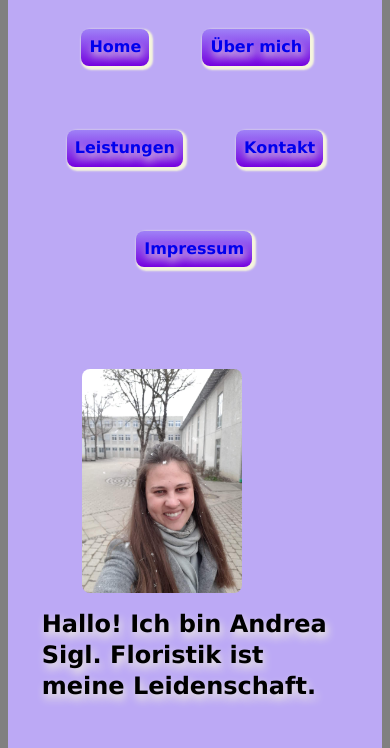
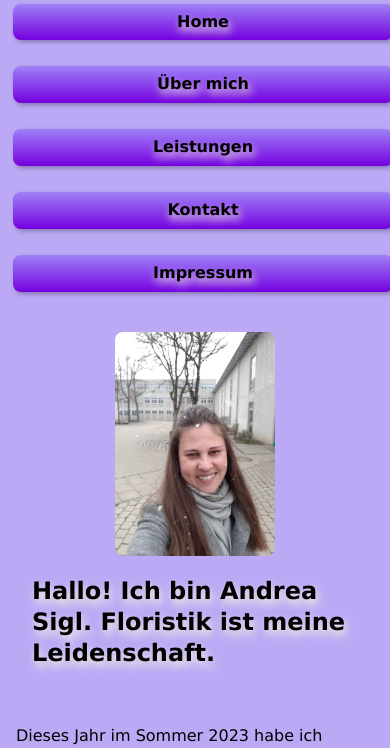
Before and after one commit to Webdream27/website-webdream, a plain HTML site: page mmde10y/uebermich.html in a window 390 px wide. Shown: the part 102-850 px from the top of the page. Drawn offline with Linux system fonts and the light colour scheme.

Commit message:
Refactor CSS for improved layout and responsiveness
Updated styles for layout and responsiveness, including navigation and media queries.

```diff
--- a/mmde10y/style.css
+++ b/mmde10y/style.css
@@ -2,80 +2,60 @@ body {
     font: 100%/1.3 Verdana, Arial, Helvetica, sans-serif;
     color: #000;
     background: gray;
-
-
+    margin: 0;
+    padding: 0;
 }
-
-
 
 #holder {
     background: #BCA9F5;
     margin: 0 auto;
     display: flex;
     flex-wrap: wrap;
+    max-width: 100%;
 }
 
-
-
 header {
-    min-width:95%;
     background: #7401DF;
     width: 100%;
 }
 
-
-
-h1 {
+h1, h2, h4 {
     text-shadow: beige 2px 5px 8px;
+    padding-left: 1rem;
 }
-
-h2 {
-    text-shadow: beige 2px 5px 8px;
-}
-
-h4 {
-    text-shadow: beige 2px 5px 8px;
-}
-
-
-
-
 
 nav {
     text-align: center;
+    width: 100%;
+}
 
-
-}
 nav ul {
     margin: 0;
     padding: 0.1rem;
-    display: inline;
+    display: flex;
+    justify-content: center;
+    flex-wrap: wrap;
+    list-style: none;
 }
 
-
 nav ul li {
-    margin: 0.5rem 0;
+    margin: 0.5rem;
     font-size: 120%;
-    list-style: none;
     padding: 0.5rem;
-    display: inline-flex;
-    justify-content: space-around;
-    flex: 0 0 auto;
 }
 
 nav a:link {
-    display: inline;
+    display: inline-block;
     background-color: #9F81F7;
     border-radius: 0.5em;
-    width: 90%;
     font-size: 1rem;
-    margin: 1rem;
-    padding: 0.5rem;
+    padding: 0.5rem 1rem;
     text-decoration: none;
     font-weight: bold;
     text-shadow: beige 2px 5px 8px;
-    box-shadow: beige 2px 2px 2px 2px;
+    box-shadow: 2px 2px 5px rgba(0,0,0,0.3);
     background-image: linear-gradient(#9F81F7, #7401DF);
+    color: #000;
 }
 
 nav a:visited,
@@ -83,37 +63,30 @@ nav a:hover,
 nav a:active,
 nav a:focus {
     color: beige;
-    max-height: 3rem;
 }
 
-
 main {
-    padding: 9%;
-
+    padding: 5%;
+    flex: 1 1 100%;
 }
-
 
 aside {
     background: #9F81F7;
-    padding: 0.5rem;
-
+    padding: 1rem;
+    flex: 1 1 100%;
 }
 
 aside p {
     font-variant: small-caps;
-
 }
-
-
 
 footer {
     padding: 0.5rem;
     border-top: 0.1rem solid blue;
     width: 100%;
     color: aquamarine;
+    text-align: center;
 }
-
-
 
 .firma {
     font: bold 200% Georgia, "Times New Roman", Times, serif;
@@ -122,35 +95,78 @@ footer {
     padding: 1.5rem;
 }
 
-
+/* --- Bilder und Formular --- */
 #blumenbild {
     margin: 0 15.5%;
+    text-align: center;
 }
 
 .blumen {
     width: 10rem;
     height: 10rem;
     border-radius: 0.5em;
+    object-fit: cover;
 }
 
 .profilbild {
     width: 10rem;
     height: 14rem;
     float: left;
+    margin-right: 1rem;
+    margin-bottom: 1rem;
     border-radius: 0.5em;
-
 }
-
 
 article figure {
     float: left;
+    margin-right: 1rem;
 }
 
 #formular {
     float: left;
     margin-left: 0;
+    width: 100%;
+    max-width: 400px;
 }
 
 #hallo {
     max-height: 3%;
 }
+
+/* --- RESPONSIVE DESIGN --- */
+
+@media (max-width: 768px) {
+    /* Hebt Floats auf, damit alles untereinander steht */
+    .profilbild, #formular, article figure {
+        float: none;
+        display: block;
+        margin: 10px auto;
+        text-align: center;
+    }
+
+    /* Zentriert Bilder auf kleinen Bildschirmen */
+    #blumenbild {
+        margin: 0 auto;
+    }
+
+    /* Macht das Menü mobilfreundlich */
+    nav ul {
+        flex-direction: column;
+    }
+
+    nav ul li {
+        width: 100%;
+        margin: 5px 0;
+    }
+
+    nav a:link {
+        display: block;
+        width: 90%;
+        margin: 0 auto;
+    }
+
+    /* Verhindert, dass Text oder Container seitlich rausgehen */
+    main {
+        padding: 1rem;
+    }
+}
```
